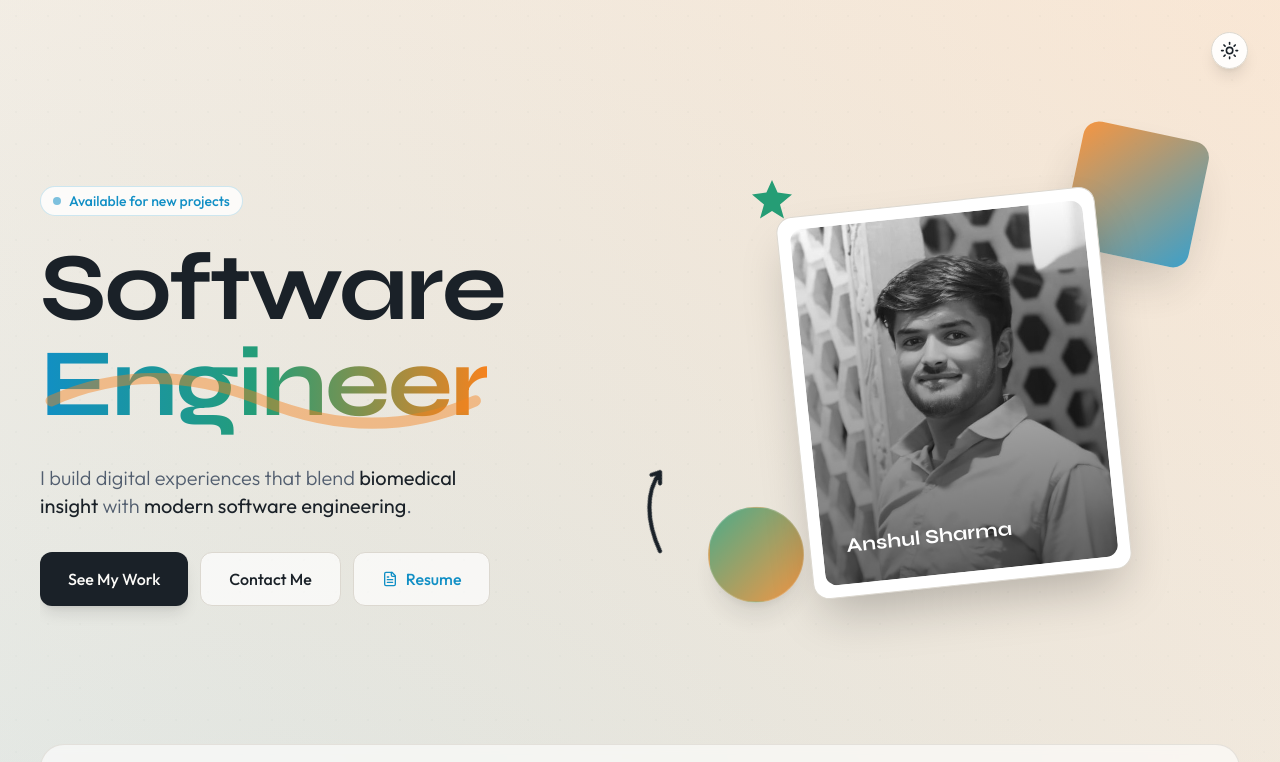
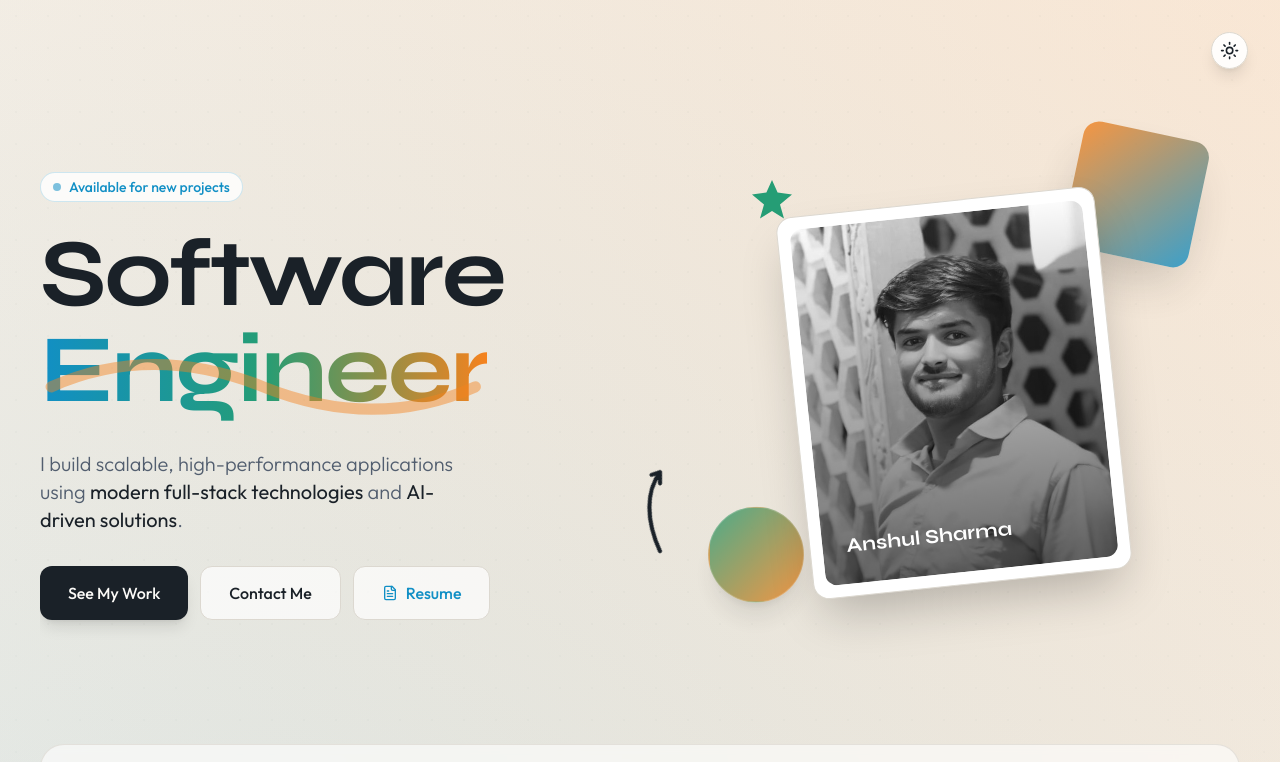
Before and after one commit to Anshulsharmacode/portfolio, a Next.js app: page / in a window 1280 px wide. Shown: the top 762 px of the page. Built offline with nearby package versions, Linux system fonts and the light colour scheme.

Commit message:
change the biomdical engg

```diff
--- a/src/components/sections/Hero.tsx
+++ b/src/components/sections/Hero.tsx
@@ -36,18 +36,17 @@ export function Hero() {
               </span>
             </h1>
           </motion.div>
-
           <motion.p
             initial={{ opacity: 0 }}
             animate={{ opacity: 1 }}
             transition={{ delay: 0.2 }}
             className="text-lg md:text-xl text-muted-foreground max-w-md font-light mx-auto md:mx-0"
           >
-            I build digital experiences that blend{" "}
-            <strong className="text-foreground">biomedical insight</strong> with{" "}
+            I build scalable, high-performance applications using{" "}
             <strong className="text-foreground">
-              modern software engineering
-            </strong>
+              modern full-stack technologies
+            </strong>{" "}
+            and <strong className="text-foreground">AI-driven solutions</strong>
             .
           </motion.p>
 
```
